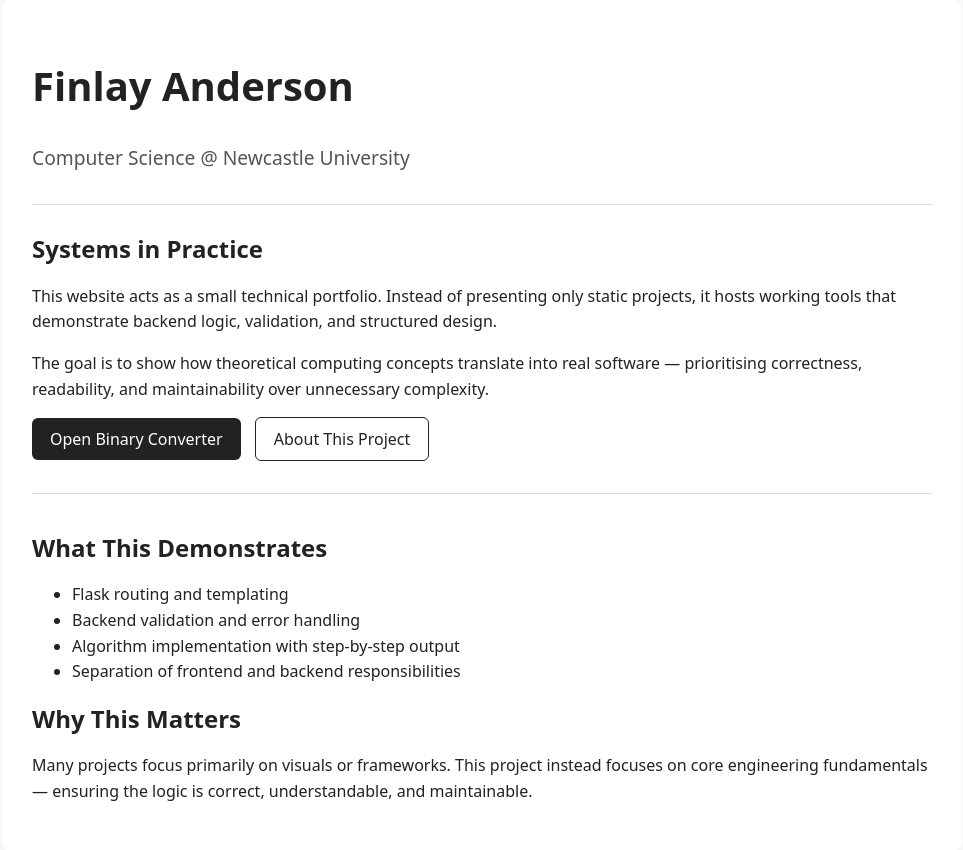
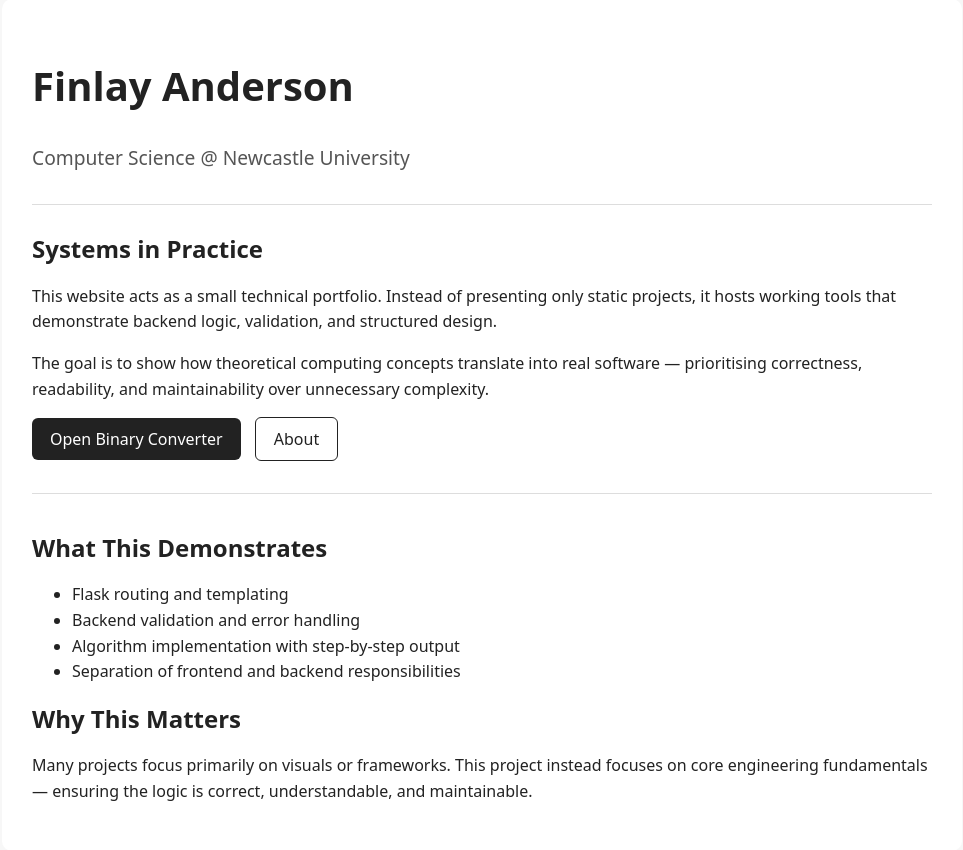
Before and after one commit to Finlay57/systems-in-practice, a Flask app: page / in a window 1280 px wide. Shown: the part 89-939 px from the top of the page, without its empty margins (158-1121 px from the left). Run offline with Flask 3, Linux system fonts and the light colour scheme.

Commit message:
Wording tweak

```diff
--- a/templates/index.html
+++ b/templates/index.html
@@ -39,7 +39,7 @@
             color: #222;
             text-decoration: none;
             border-radius: 6px;
-        ">About This Project</a>
+        ">About</a>
     </div>
 
     <hr style="margin: 40px 0;">
```
